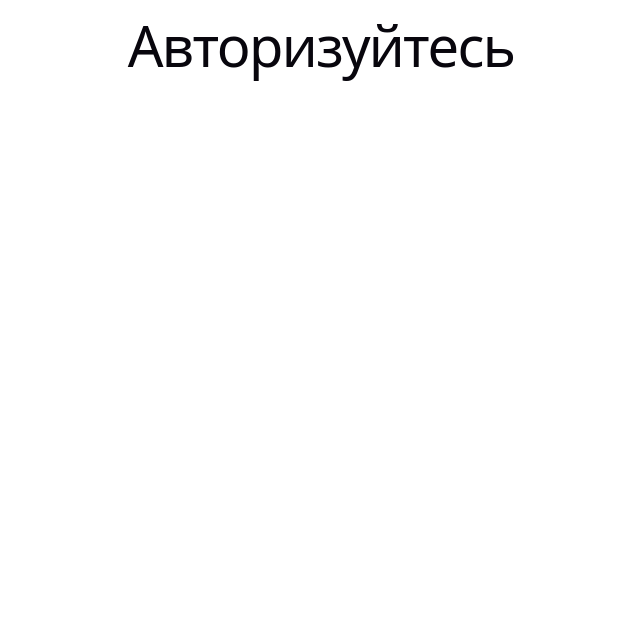
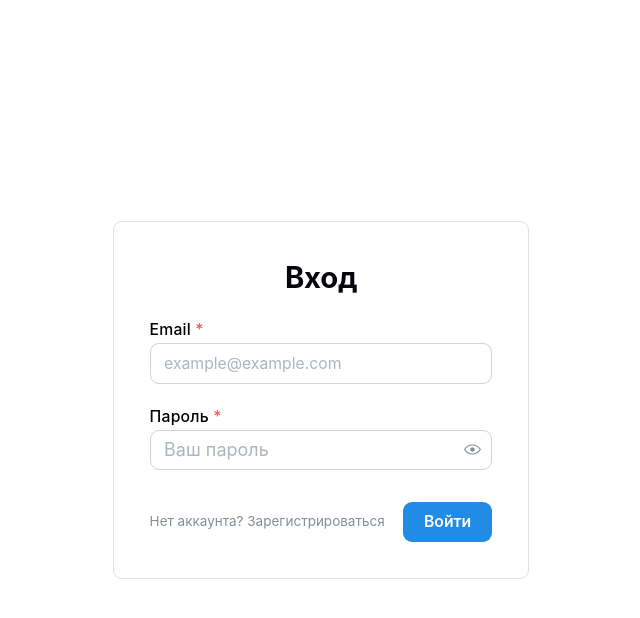
Before and after one commit to AlinaBorisova/notes, a React (Vite) app: page /login in a window 1280 px wide. Shown: the top 618 px of the page, without its empty margins (319-959 px from the left). Built offline with nearby package versions, Linux system fonts and the light colour scheme; no server answers.

Commit message:
feat: Добавлены провайдер в app и роутер

```diff
--- a/src/App.tsx
+++ b/src/App.tsx
@@ -1,23 +1,14 @@
-import { AuthProvider, useAuth } from '@/entities/user/model/auth-context';
+import { MantineProvider } from '@mantine/core';
+import { AuthProvider } from '@/entities/user/model/auth-context';
+import { AppRouter } from '@/app/providers/router';
+import '@mantine/core/styles.css';
 
-const TestAuth = () => {
-  const { user, isLoading } = useAuth();
-
-  if (isLoading) return <p>Загрузка...</p>;
-
+export default function App() {
   return (
-    <div>
-      {user ? <h1>Привет, {user.email}</h1> : <h1>Авторизуйтесь</h1>}
-    </div>
+    <MantineProvider>
+      <AuthProvider>
+        <AppRouter />
+      </AuthProvider>
+    </MantineProvider>
   );
-};
-
-function App() {
-  return (
-    <AuthProvider>
-      <TestAuth />
-    </AuthProvider>
-  )
 }
-
-export default App
--- /dev/null
+++ b/src/app/providers/router.tsx
@@ -0,0 +1,41 @@
+import {
+  createBrowserRouter,
+  createRoutesFromElements,
+  Navigate,
+  Route,
+  RouterProvider,
+} from 'react-router-dom';
+import { useAuth } from '@/entities/user/model/auth-context';
+import { AuthPage } from '@/pages/auth/ui/AuthPage';
+import { Center, Loader } from '@mantine/core';
+
+const NotesPlaceholder = () => <h1>Здесь будут твои заметки</h1>;
+
+export const AppRouter = () => {
+  const { user, isLoading } = useAuth();
+
+  if (isLoading) {
+    return (
+      <Center h="100vh">
+        <Loader color="blue" />
+      </Center>
+    );
+  }
+
+  const router = createBrowserRouter(
+    createRoutesFromElements(
+      <>
+        <Route
+          path="/login"
+          element={<AuthPage />}
+        />
+        <Route
+          path="/"
+          element={user ? <NotesPlaceholder /> : <Navigate to="/login" />}
+        />
+      </>
+    )
+  );
+
+  return <RouterProvider router={router} />;
+};
```
